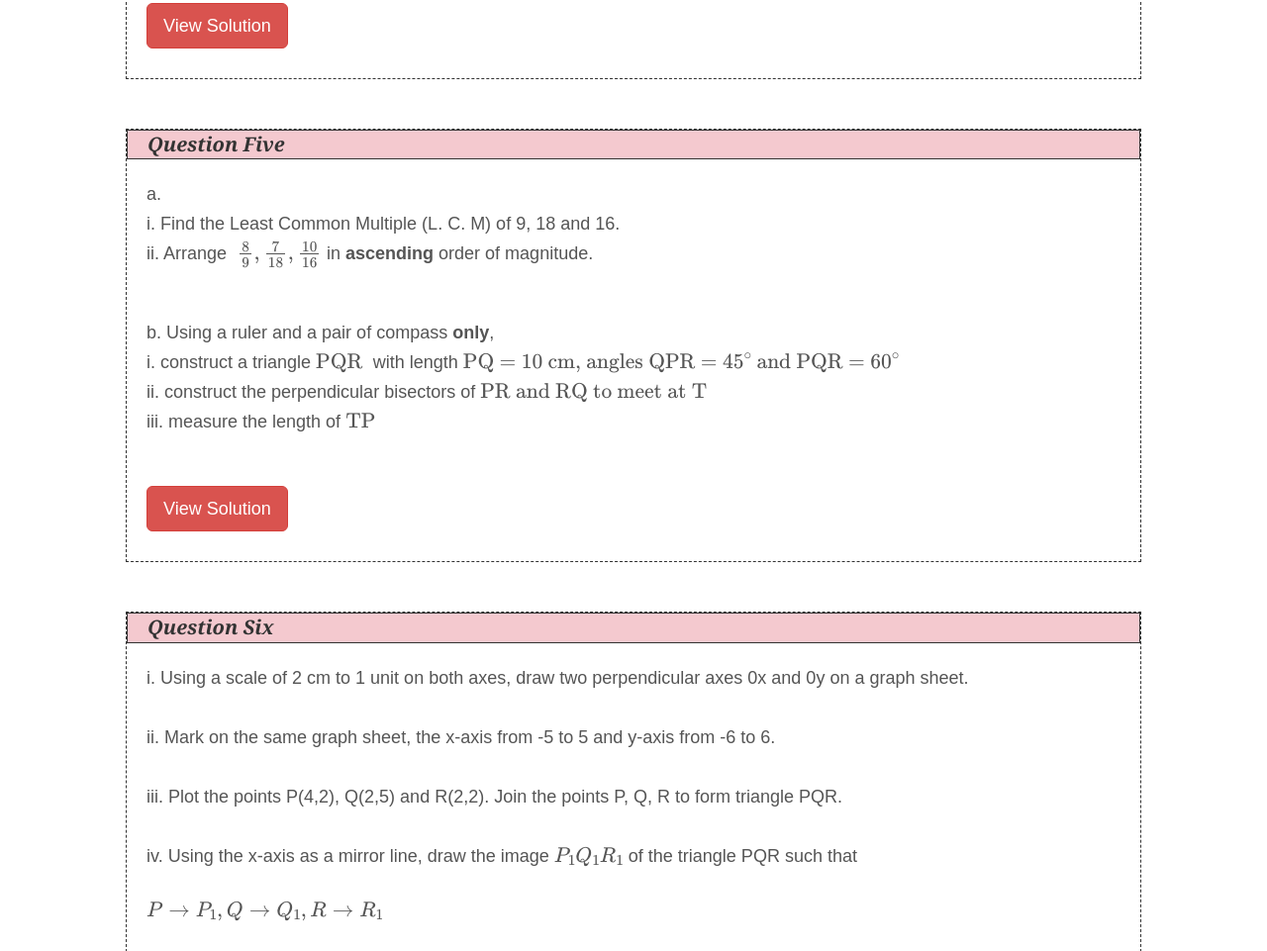
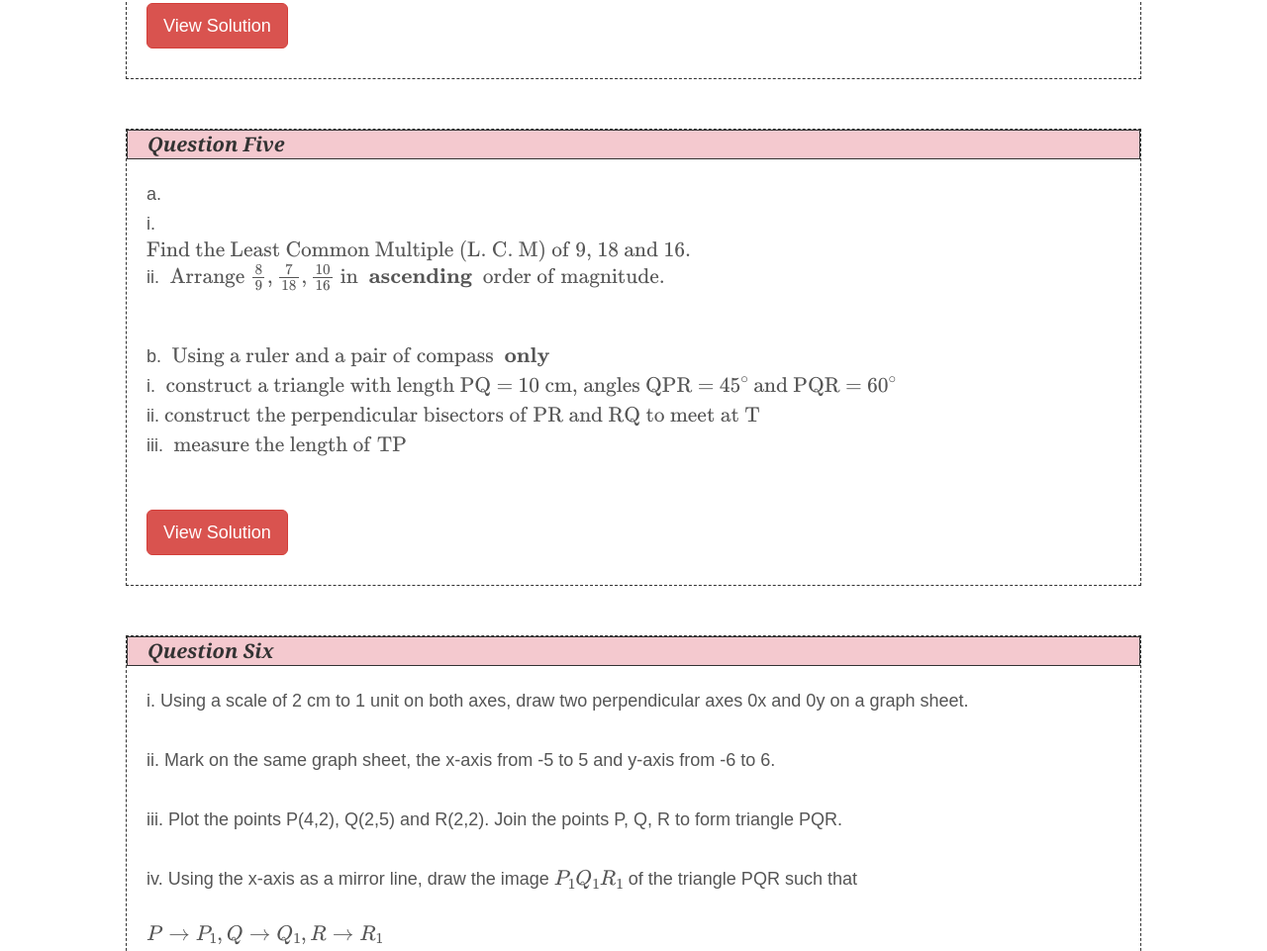
Before and after one commit to kokosakyi/kokosakyi.github.io, a plain HTML site: page index2.html in a window 1280 px wide. Shown: the part 2858-3819 px from the top of the page at 99% size. Drawn offline with nearby package versions, Linux system fonts and the light colour scheme; some packages are replaced by stand-ins of ours; a web font is replaced by a local one.

Commit message:
Modification of 2002 BECE

```diff
--- a/index2.html
+++ b/index2.html
@@ -207,14 +207,16 @@
             <span class="stand-out-pt" >Question Five </span>
           </div>
           <p>
-            a. <br />i. Find the Least Common Multiple (L. C. M) of 9, 18 and 16. <br />
-            ii. Arrange \(\ \frac{8}{9}, \frac{7}{18}, \frac{10}{16} \) in <span style="font-weight:bold" >ascending</span> order of magnitude.
+            a. <br />i. <br />
+            \( \text{Find the Least Common Multiple (L. C. M) of 9, 18 and 16. } \)
+            <br />
+            ii. \( \text{ Arrange } \frac{8}{9}, \frac{7}{18}, \frac{10}{16} \text{ in } \textbf{ ascending } \text{ order of magnitude. }\)
           </p>
           <p>
-            b. Using a ruler and a pair of compass <span style="font-weight:bold" >only</span>, <br />
-            i. construct a triangle \(\text{PQR }\) with length \(\text{PQ = 10 cm, angles QPR = 45}^{\circ} \text{ and PQR = 60}^{\circ}\) <br />
-            ii. construct the perpendicular bisectors of \(\text{PR and RQ to meet at T}\) <br />
-            iii. measure the length of \(\text{TP}\)
+            b. \( \text{ Using a ruler and a pair of compass } \textbf{ only } \) <br />
+            i. \( \text{ construct a triangle  with length } \text{PQ = 10 cm, angles QPR = 45}^{\circ} \text{ and PQR = 60}^{\circ}\) <br />
+            ii. \(\text {construct the perpendicular bisectors of PR and RQ to meet at T}\) <br />
+            iii. \(\text{ measure the length of TP}\)
           </p>
           <p><button id="QuestionFive" class="btn btn-danger btn-lg">View Solution</button></p>
           <div id="SolutionFive" class="AnswerContainer">
```
